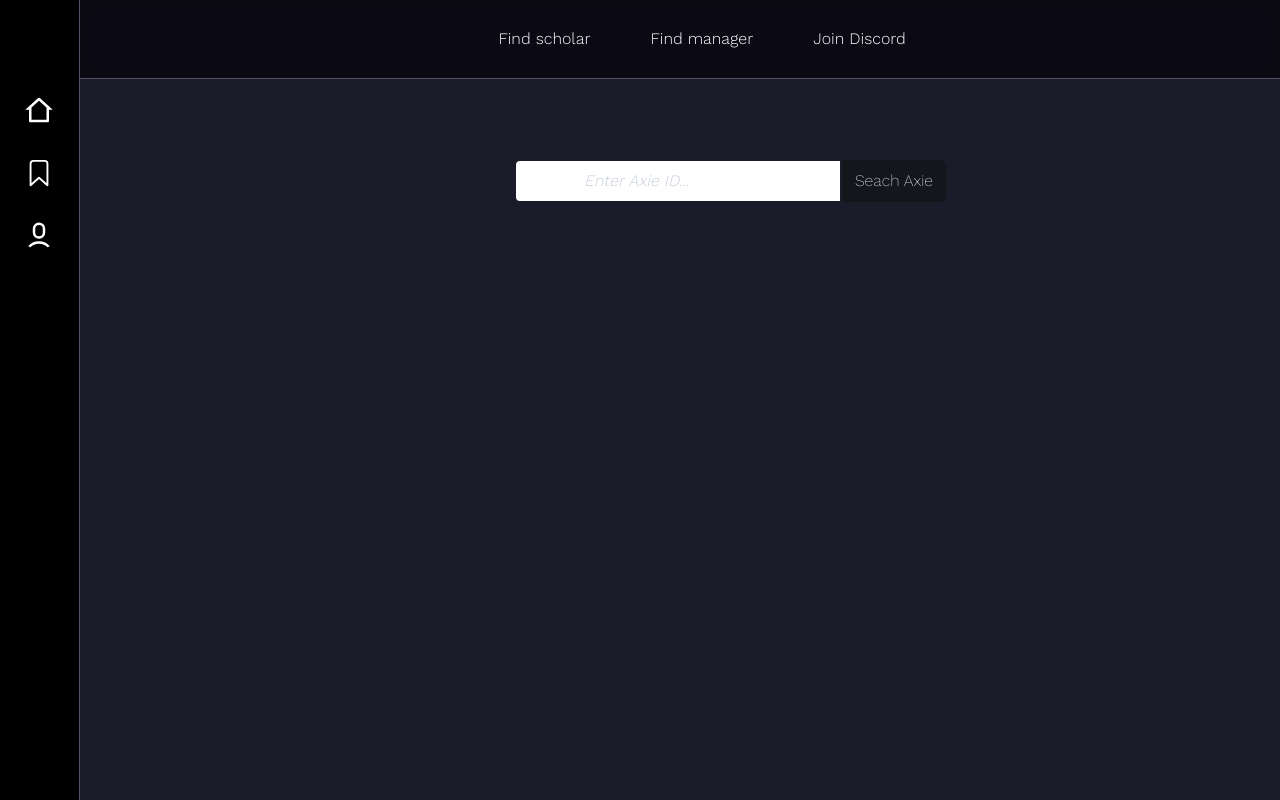
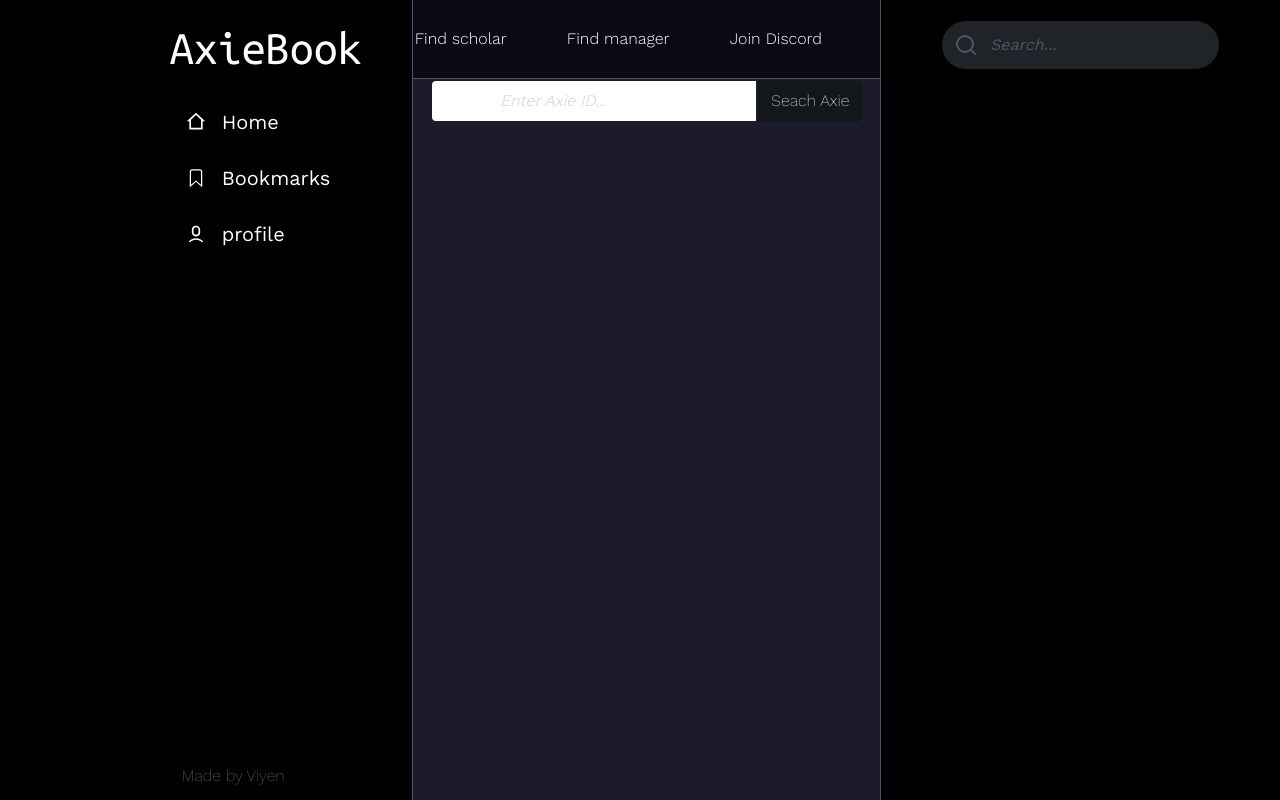
Before and after one commit to IsmailKemmoune/AxieBook, a Next.js app in the folder client/: page /post-creation in a window 1280 px wide. Built offline with nearby package versions, Linux system fonts and the light colour scheme.

Commit message:
added home page responsive for medium screens

```diff
--- a/client/components/AxieForm.jsx
+++ b/client/components/AxieForm.jsx
@@ -73,7 +73,7 @@
   };
 
   return (
-    <div className="mt-20 animate-fade-down-form">
+    <div className="animate-fade-down-form h-[1000px] flex items-center">
       <form
         onSubmit={handleSubmit(onSubmit)}
         className="flex flex-col space-y-7 items-center"
--- a/client/components/AxieImage.jsx
+++ b/client/components/AxieImage.jsx
@@ -91,7 +91,7 @@
   });
 
   return (
-    <div className="bg-primary flex flex-col items-center">
+    <div className="bg-primary flex flex-col items-center justify-center">
       <div className="relative">
         <input
           className="px-14 indent-3 placeholder:italic placeholder:opacity-50 placeholder:text-slate-400 rounded-l-md border-2 border-primary focus:border-expand focus:border-2 outline-none font-light p-2"
--- a/client/components/Layout.jsx
+++ b/client/components/Layout.jsx
@@ -4,13 +4,11 @@
 
 export default function Layout({ children }) {
   return (
-    <div className="bg-primary grid grid-cols-layout h-full overflow-y-hidden sidebarsm:grid-cols-smallsb">
+    // <div className="bg-primary grid grid-cols-layout h-full overflow-y-hidden sidebarsm:grid-cols-smallsb">
+    <div className="bg-primary h-full overflow-y-hidden flex">
       <Sidebar />
-      <div className="flex flex-col bg-primary w-[1300px]">
+      <div className="flex flex-col bg-primary w-max">
         <NavBar />
-        {/* <div className="w-full h-10 bg-red-300 relative top-[-10px]">
-          hahahaha
-        </div> */}
         {children}
       </div>
       <RightBar />
--- a/client/components/RightBar.jsx
+++ b/client/components/RightBar.jsx
@@ -10,8 +10,9 @@
   };
 
   return (
-    <div className="flex flex-col items-center bg-black border-l-[1px] border-shades-200 w-full text-white ">
-      <div className="bg-[#202327] w-[70%] flex h-[50px] border-black border-[1px] hover:border-[1px] hover:border-shades-200 rounded-full mt-5">
+    <div className="flex flex-col items-center bg-black border-l-[1px] border-shades-200 text-white grow-[1] min-w-[400px]">
+      {/* <div className="w-full"> */}
+      <div className="bg-[#202327] flex w-[70%] h-[50px] border-black border-[1px] hover:border-[1px] hover:border-shades-200 rounded-full mt-5">
         <div className="flex items-center justify-end w-[15%]">
           <FiSearch className="text-shades-200 text-2xl" />
         </div>
@@ -22,6 +23,7 @@
           value={inputValue}
         ></input>
       </div>
+      {/* </div> */}
     </div>
   );
 }
--- a/client/components/Sidebar.jsx
+++ b/client/components/Sidebar.jsx
@@ -19,10 +19,42 @@
 
   return (
     <>
-      <div className="bg-black min-w-[300px] border-r-[1px] border-shades-200 sidebarsm:max-w-[150px] sidebarsm:min-w-[80px]">
-        <div className="w-full h-full bg-black flex justify-end" ref={ref}>
+      <div
+        className="bg-black border-r-[1px] border-shades-200 grow-[1] shrink-[1]"
+        ref={ref}
+      >
+        <div className="w-full h-full bg-black flex justify-end">
+          {/* <div className=" h-screen min-w-[300px] flex flex-col items-center justify-between">
+            <div>
+              <Link href="/">
+                <h1 className="text-white text-5xl my-6 cursor-pointer font-logo">
+                  AxieBook
+                </h1>
+              </Link>
+              <Link href="/">
+                <button className="flex items-center justify-start px-4 py-3 my-1 text-white text-xl rounded-full hover:bg-primary">
+                  <RiHome2Line className="mr-4" />
+                  <span>Home</span>
+                </button>
+              </Link>
+              <button className="flex items-center justify-start px-4 py-3 my-1 text-white text-xl rounded-full hover:bg-primary">
+                <IoBookmarkOutline className="mr-4" />
+                <span>Bookmarks</span>
+              </button>
+              <button className="flex items-center justify-start px-4 py-3 my-1 text-white text-xl rounded-full hover:bg-primary">
+                <RiUser6Line className="mr-4" />
+                <span>profile</span>
+              </button>
+            </div>
+            <div className="w-full">
+              <p className="text-shades-100 p-3 font-extralight">
+                Made by Viyen
+              </p>
+            </div>
+          </div> */}
+
           {sidebarWidth >= 300 ? (
-            <div className=" h-screen min-w-[300px] flex flex-col items-center justify-between">
+            <div className=" h-screen px-[50px] flex flex-col items-center justify-between ">
               <div>
                 <Link href="/">
                   <h1 className="text-white text-5xl my-6 cursor-pointer font-logo">
@@ -51,7 +83,7 @@
               </div>
             </div>
           ) : (
-            <div className=" h-screen min-w-[80px] flex flex-col items-center justify-between">
+            <div className="h-screen min-w-[80px]  flex flex-col items-center justify-between">
               <div className="mt-20">
                 <Link href="/">
                   <button className="flex items-center justify-start p-4 rounded-full hover:bg-primary">
--- a/client/pages/index.jsx
+++ b/client/pages/index.jsx
@@ -2,17 +2,36 @@
 import ManagerPost from "../components/ManagerPost";
 import ScholarPost from "../components/ScholarPost";
 import BodyPartModal from "../components/BodyPartModal";
-import { useState } from "react";
+import { useState, useEffect } from "react";
 import { Allotment } from "allotment";
 import "allotment/dist/style.css";
 
 export default function Home() {
   const [modalOn, setModalOn] = useState(false);
+  const [windowSize, setWindowSize] = useState(getWindowSize());
 
+  useEffect(() => {
+    function handleWindowResize() {
+      setWindowSize(getWindowSize());
+    }
+
+    window.addEventListener("resize", handleWindowResize);
+
+    return () => {
+      window.removeEventListener("resize", handleWindowResize);
+    };
+  }, []);
+
+  function getWindowSize() {
+    const { innerWidth, innerHeight } = window;
+    return { innerWidth, innerHeight };
+  }
+
+  console.log(windowSize.innerWidth);
   return (
     <>
-      {modalOn && <BodyPartModal setModalOn={setModalOn} />}
-      <div className="grid grid-cols-2 relative top-[-80px]">
+      {/* {modalOn && <BodyPartModal setModalOn={setModalOn} />}
+      <div className="grid grid-cols-2 relative top-[-80px] ">
         <div className="scroll-div max-h-screen overflow-y-auto border-r-[1px] border-shades-200">
           <div className="mt-[130px]">
             <ManagerPost setModalOn={setModalOn} />
@@ -33,7 +52,48 @@
             <ScholarPost />
           </div>
         </div>
-      </div>
+      </div> */}
+
+      {modalOn && <BodyPartModal setModalOn={setModalOn} />}
+      {windowSize.innerWidth >= 1800 ? (
+        <div className="grid grid-cols-2 relative top-[-80px] ">
+          <div className="scroll-div max-h-screen overflow-y-auto border-r-[1px] border-shades-200">
+            <div className="mt-[130px]">
+              <ManagerPost setModalOn={setModalOn} />
+              <ManagerPost setModalOn={setModalOn} />
+              <ManagerPost setModalOn={setModalOn} />
+              <ManagerPost setModalOn={setModalOn} />
+              <ManagerPost setModalOn={setModalOn} />
+            </div>
+          </div>
+          <div className="scroll-div max-h-screen overflow-y-auto">
+            <div className="mt-[130px]">
+              <ScholarPost />
+              <ScholarPost />
+              <ScholarPost />
+              <ScholarPost />
+              <ScholarPost />
+              <ScholarPost />
+              <ScholarPost />
+            </div>
+          </div>
+        </div>
+      ) : (
+        <div className="relative top-[-80px] min-w-[660px]">
+          <div className="scroll-div max-h-screen overflow-y-auto">
+            <div className="mt-[130px]">
+              <ManagerPost setModalOn={setModalOn} />
+              <ManagerPost setModalOn={setModalOn} />
+              <ScholarPost />
+              <ScholarPost />
+              <ManagerPost setModalOn={setModalOn} />
+              <ManagerPost setModalOn={setModalOn} />
+              <ScholarPost />
+              <ManagerPost setModalOn={setModalOn} />
+            </div>
+          </div>
+        </div>
+      )}
     </>
   );
 }
--- a/client/pages/post-creation.jsx
+++ b/client/pages/post-creation.jsx
@@ -8,10 +8,13 @@
   const [modalOn, setModalOn] = useState(false);
   const [showForm, setShowForm] = useState(false);
   return (
-    <div className="scroll-div w-full max-h-screen flex flex-col items-center overflow-y-auto pt-20">
-      {modalOn && <BodyPartModal setModalOn={setModalOn} />}
-      <AxieImage setShowForm={setShowForm} setModalOn={setModalOn} />
-      {showForm && <AxieForm showForm={showForm} />}
+    <div className="scroll-div max-h-screen overflow-y-auto ">
+      <div className="flex flex-col items-center justify-center ">
+        {modalOn && <BodyPartModal setModalOn={setModalOn} />}
+        <AxieImage setShowForm={setShowForm} setModalOn={setModalOn} />
+        {/* <AxieForm showForm={showForm} /> */}
+        {showForm && <AxieForm showForm={showForm} />}
+      </div>
     </div>
   );
 }
--- a/client/tailwind.config.js
+++ b/client/tailwind.config.js
@@ -58,6 +58,7 @@
       },
       screens: {
         sidebarsm: {max: "2000px"},
+        feedmd: {max: "1900px"},
         postmd: {max: "1100px"},
         postsm: {max: "1000px"},
         postxsm: {max: "800px"},
@@ -68,7 +69,8 @@
       },
       gridTemplateColumns: {
         layout: "1fr 1300px 20%",
-        smallsb: "1fr 1300px 28%"
+        smallsb: "1fr 1300px 28%",
+        feedmd: "1fr 650px 28%"
       },
       keyframes: {
        "slide-bottom": {
```
Also changed, not shown: 2 other files (tests, documents, lock files or other folders).
